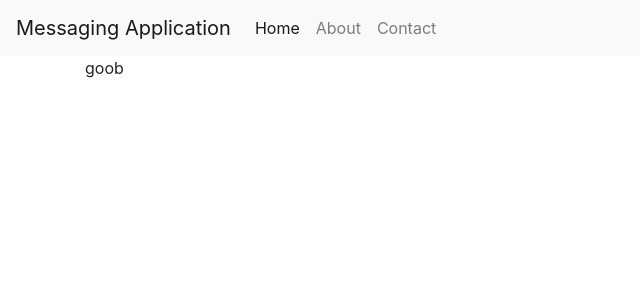
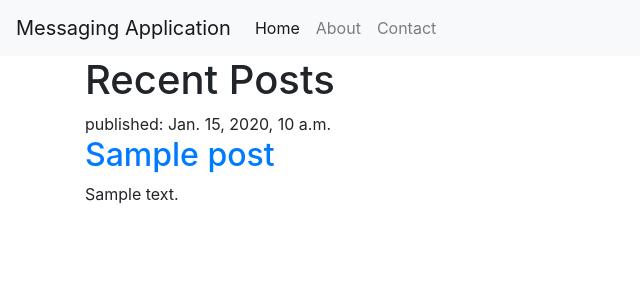
Before and after one commit to zjp292/Messaging-Application, a Django app: page / in a window 1280 px wide. Shown: the top 300 px of the page, without its empty margins (0-640 px from the left). Run offline with Django 5.2, Linux system fonts and the light colour scheme; tables that the repository leaves empty hold one stand-in row (values such as "Sample post"); some libraries are stand-ins or nearby versions.

Commit message:
got post_list working

```diff
--- a/messagingApp/posts/templates/posts/post_list.html
+++ b/messagingApp/posts/templates/posts/post_list.html
@@ -1,6 +1,17 @@
 {% extends "base.html" %} {% block title %} Home Page {% endblock %}
 {% block content %}
 
-<p> goob </p>
+<header>
+    <h1>Recent Posts</h1>
+</header>
+
+{% for post in posts %}
+    <article>
+        <time>published: {{ post.published_date }}</time>
+        <h2><a href="">{{ post.title }}</a></h2>
+        <p>{{ post.text|linebreaksbr }}</p>
+    </article>
+{% endfor %}
+
 
 {% endblock %}
--- a/messagingApp/posts/views.py
+++ b/messagingApp/posts/views.py
@@ -1,5 +1,8 @@
 from django.shortcuts import render
+from django.utils import timezone
+from .models import Post
 
 # Create your views here.
 def post_list(request):
-    return render(request, 'posts/post_list.html', {})
+    posts = Post.objects.filter(published_date__lte=timezone.now()).order_by('published_date')
+    return render(request, 'posts/post_list.html', {'posts': posts})
```
